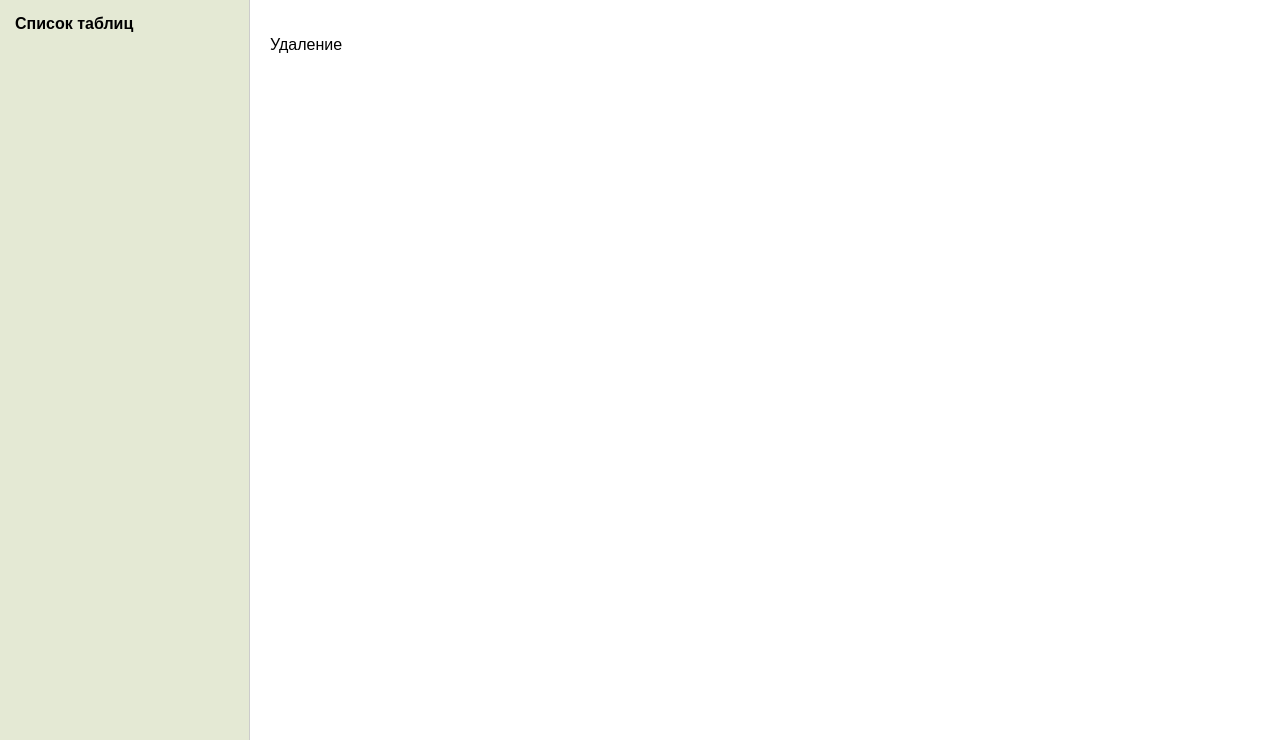
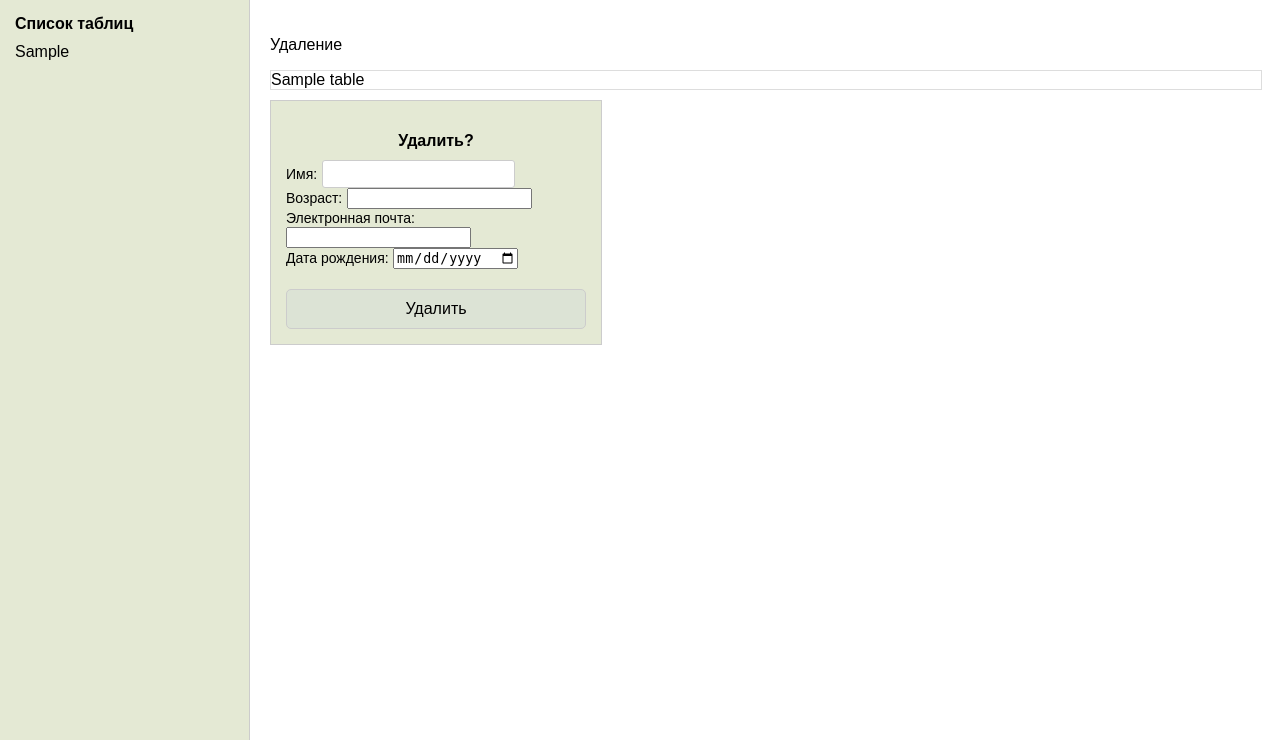
Before and after one commit to Sukhar1922/GastApp, a Django app: template main/templates/main/delete.html in a window 1280 px wide. Shown: the part 60-800 px from the top of the page. Run offline with Django 5.2, Linux system fonts and the light colour scheme; tables that the repository leaves empty hold one stand-in row (values such as "Sample post"); the template is opened without the code that fills it: values that come from a table or form of the project are taken from there, most other values are stand-ins (such as "Sample title", 1, 10 or a date in 2020); some libraries are stand-ins or nearby versions.

Commit message:
All for deleting is here. Just need sql code

```diff
--- a/GastApp/settings.py
+++ b/GastApp/settings.py
@@ -25,7 +25,7 @@ SECRET_KEY = 'django-insecure-yan9%p15w8ily7@dpa00#0v_)1enb7qujkop)2k#i-6nk!ifpu
 # SECURITY WARNING: don't run with debug turned on in production!
 DEBUG = True
 
-ALLOWED_HOSTS = []
+ALLOWED_HOSTS = ['127.0.0.1']
 
 
 # Application definition
--- a/main/templates/main/delete.html
+++ b/main/templates/main/delete.html
@@ -1,7 +1,27 @@
 {% extends 'main/layout.html' %}
 
-{% block title %} ПРИВЕТ! {% endblock %}
+{% block title %} Удаление {% endblock %}
 
 {% block content %}
     <p>Удаление</p>
+    <div class="table-container">
+        <table>
+          {{ table }}
+        </table>
+    </div>
 {% endblock %}
+
+{% block form %}
+    <form class="form-container" method="post">
+        <p class="form-header">Удалить?</p>
+        <div class="form-fields">
+            {% csrf_token %}
+            {{ form }}
+        </div>
+        <button class="form-button" type="submit">Удалить</button>
+    </form>
+{% endblock %}
+
+{% block tablelist %}
+    {{ tablelistGen }}
+{% endblock%}
--- a/main/views.py
+++ b/main/views.py
@@ -133,6 +133,16 @@ def generateFilledForm(table_name, id):
         '''
         form += column
     return mark_safe(form)
+
+
+def generateFormToDelete(table_name, id):
+    form = ''
+
+    form += f'<input type=\"hidden\" name=\"table\" value=\"{table_name}\">'
+    form += f'<input type=\"hidden\" name=\"id\" value=\"{id}\">'
+
+    form += f'<p>Точно удалить из таблицы {dictTables[table_name]} запись с id {id}?</p>'
+    return form
 
 
 def generateHTMLTable(table_name):
@@ -305,4 +315,41 @@ def addPage(request):
 
 
 def deletePage(request):
-    return render(request, 'main/delete.html')
+    table = ''
+    HTMLTable = ''
+    form = ''
+
+    if request.method == "GET":
+        table = GETTable(request)
+        id = GETId(request)
+        if table is not None:
+            HTMLTable = generateHTMLTable(table)
+
+            if id is not None:
+                form = generateFormToDelete(table, id)
+
+    elif request.method == "POST":
+        id = ''
+        table = ''
+        for key, value in request.POST.items():
+            if key == 'table':
+                table = value
+                continue
+            if key == 'id':
+                id = value
+                continue
+            if key == 'csrfmiddlewaretoken':
+                continue
+        if id != '':
+            print(f'delete {table} {id}')
+
+        query_params = urlencode({'table': table, 'id': id})
+        return redirect(f"{request.path}?{query_params}")
+
+
+    tableList = generateTableList()
+    renderPage = render(request, 'main/delete.html', {'form': mark_safe(form),
+                                                      'tablelistGen': mark_safe(tableList),
+                                                      'table': mark_safe(HTMLTable)})
+
+    return renderPage
```
